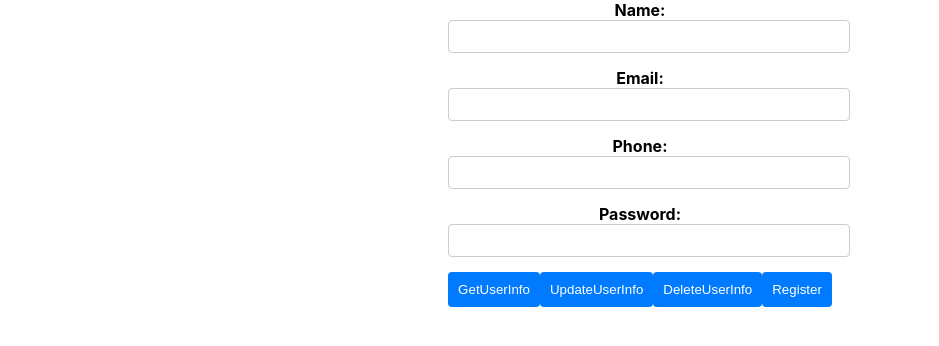
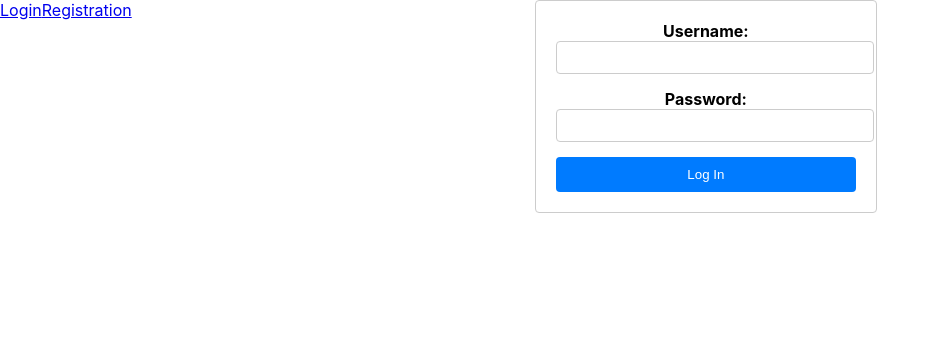
Before and after one commit to CodeCraftersGPT/tileskart3, a React (Create React App) app: page / in a window 1280 px wide. Shown: the top 346 px of the page, without its empty margins (0-939 px from the left). Built offline with nearby package versions, Linux system fonts and the light colour scheme.

Commit message:
42-NavLinkComponent

```diff
--- a/src/App.js
+++ b/src/App.js
@@ -15,6 +15,11 @@ import MyComponent from './Components/Styles/MyComponent';
 import MyComponent1 from './Components/Styles/MyComponent1';
 import Login from './Components/Styles/Login';
 import Registration from './Components/FormAndEventHandling/Registration';
+
+import Navigation from './Components/Routing/Navigation';
+import { BrowserRouter as Router, Routes,Route } from 'react-router-dom';
+
+
 
 
 
@@ -34,7 +39,18 @@ const employee ={
 function App() {
   return (
     <div className="App" style={{ display: 'flex', justifyContent: 'center' }} >
-      <Registration/>
+
+      <Router>
+        <Navigation/>
+        <Routes>
+          <Route path="/login" element={<Login/>}/>
+          <Route path="/registration" element={<Registration/>}/>
+          <Route path="*" element={<Login/>}/>
+        </Routes>
+      </Router>
+
+
+
 
       {/* <MyComponent/>
       <MyComponent1/> */}
--- /dev/null
+++ b/src/Components/Routing/Navigation.js
@@ -0,0 +1,20 @@
+// Define navigation links via NavLink component of react-router-dom to  to login and registartion components
+
+
+import React from 'react';
+
+import { NavLink } from 'react-router-dom';
+
+
+
+function Navigation() {
+
+     return (
+        <div >
+            <NavLink to="/login" >Login</NavLink>
+            <NavLink to="/registration" >Registration</NavLink>
+        </div>
+    )
+}
+
+export default Navigation;
```
